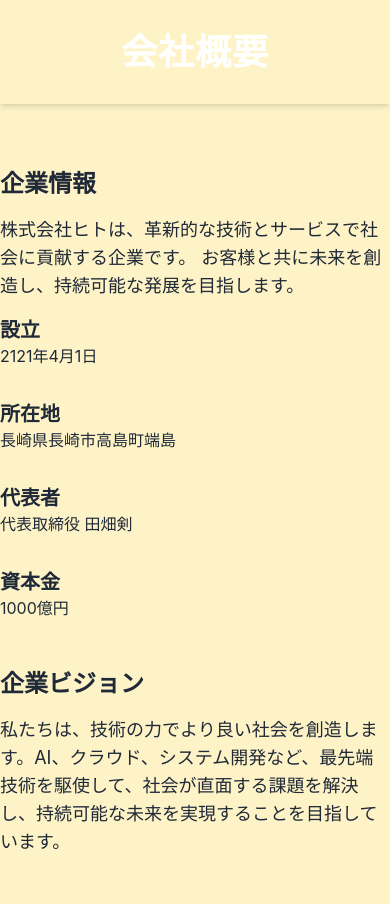
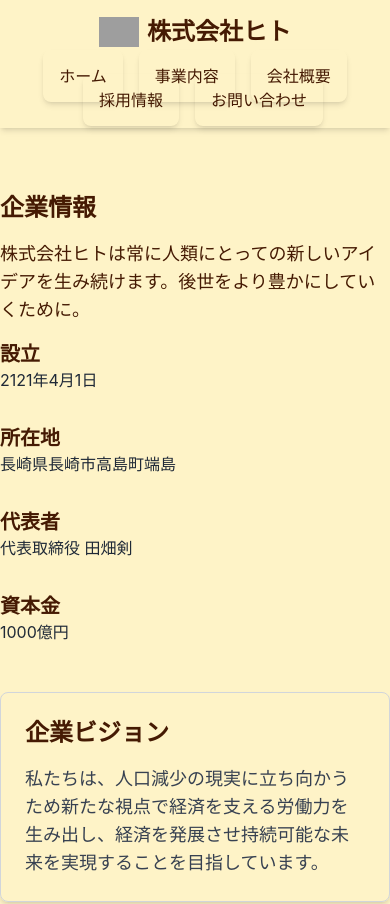
Before and after one commit to wedinc/fortune-island, a React (Create React App) app: page /company in a window 390 px wide. Shown: the top 904 px of the page. Built offline with nearby package versions, Linux system fonts and the light colour scheme; grey boxes are pictures that could not be loaded.

Commit message:
タスク6雛形とタスク5の編集

```diff
--- a/src/pages/Company.jsx
+++ b/src/pages/Company.jsx
@@ -3,68 +3,114 @@
 // import { Button } from "../components/Button";
 // import { Image } from "../components/Image";
 // import { useNavigate } from "react-router-dom";
+import { Button } from "../components/Button";
+import { Image } from "../components/Image";
+import xIcon from "../icons/x.png";
+import { useNavigate } from "react-router-dom";
 
 export default function Company() {
-  // const navigate = useNavigate();
   return (
     <div className="min-h-screen bg-amber-100 text-gray-800">
       {/* ヘッダーセクション */}
-      <header className=" text-white py-8 shadow-md">
-        <div className="container mx-auto text-center">
-          <h1 className="text-4xl font-extrabold tracking-wide">会社概要</h1>
+      <header className="bg-primary text-primary-foreground p-4 shadow-md">
+        <div className="container mx-auto flex flex-col sm:flex-row justify-between items-center">
+          <div className="flex items-center space-x-2 mb-4 sm:mb-0">
+            <Image
+              src="https://png.pngtree.com/png-vector/20240416/ourmid/pngtree-gorilla-hand-with-index-finger-pointing-isolated-on-white-background-png-image_12290189.png"
+              alt="企業ロゴ"
+              width={40}
+              height={40}
+            />
+            <h1 className="text-2xl text-amber-950 font-bold">株式会社ヒト</h1>
+          </div>
+          <nav>
+            <ul className="flex flex-wrap justify-center space-x-4">
+              <li>
+                <a
+                  href="/"
+                  className="bg-card text-card-foreground p-4 rounded-lg shadow-md hover:underline text-amber-950"
+                >
+                  ホーム
+                </a>
+              </li>
+              <li>
+                <a
+                  href="/product"
+                  className="bg-card text-card-foreground p-4 rounded-lg shadow-md hover:underline text-amber-950"
+                >
+                  事業内容
+                </a>
+              </li>
+              <li>
+                <a
+                  href="/company"
+                  className="bg-card text-card-foreground p-4 rounded-lg shadow-md hover:underline text-amber-950"
+                >
+                  会社概要
+                </a>
+              </li>
+              <li>
+                <a
+                  href="/recruitment"
+                  className="bg-card text-card-foreground p-4 rounded-lg shadow-md hover:underline text-amber-950"
+                >
+                  採用情報
+                </a>
+              </li>
+              <li>
+                <a
+                  href="/contact"
+                  className="bg-card text-card-foreground p-4 rounded-lg shadow-md hover:underline text-amber-950"
+                >
+                  お問い合わせ
+                </a>
+              </li>
+            </ul>
+          </nav>
         </div>
       </header>
+
       {/* メインコンテンツ */}
       <main className="py-16">
         <div className="container mx-auto">
           <section className="mb-12">
-            <h2 className="text-2xl font-bold mb-4">企業情報</h2>
-            <p className="text-lg mb-4">
-              株式会社ヒトは、革新的な技術とサービスで社会に貢献する企業です。
-              お客様と共に未来を創造し、持続可能な発展を目指します。
+            <h2 className="text-2xl text-amber-950 font-bold mb-4">企業情報</h2>
+            <p className="text-lg text-amber-950 mb-4">
+              株式会社ヒトは常に人類にとっての新しいアイデアを生み続けます。後世をより豊かにしていくために。
             </p>
             <div className="grid grid-cols-1 md:grid-cols-2 gap-8">
               <div>
-                <h3 className="text-xl font-semibold">設立</h3>
+                <h3 className="text-xl text-amber-950 font-semibold">設立</h3>
                 <p>2121年4月1日</p>
               </div>
               <div>
-                <h3 className="text-xl font-semibold">所在地</h3>
+                <h3 className="text-xl text-amber-950 font-semibold">所在地</h3>
                 <p>長崎県長崎市高島町端島</p>
               </div>
               <div>
-                <h3 className="text-xl font-semibold">代表者</h3>
+                <h3 className="text-xl text-amber-950 font-semibold">代表者</h3>
                 <p>代表取締役 田畑剣</p>
               </div>
               <div>
-                <h3 className="text-xl font-semibold">資本金</h3>
+                <h3 className="text-xl text-amber-950 font-semibold">資本金</h3>
                 <p>1000億円</p>
               </div>
             </div>
           </section>
 
-          <section className="mb-12">
-            <h2 className="text-2xl font-bold mb-4">企業ビジョン</h2>
-            <p className="text-lg">
-              私たちは、技術の力でより良い社会を創造します。AI、クラウド、システム開発など、最先端技術を駆使して、社会が直面する課題を解決し、持続可能な未来を実現することを目指しています。
+          <section className="mb-12 p-6 rounded-lg shadow-md border border-gray-300">
+            <h2 className="text-2xl font-bold mb-4 text-amber-950">
+              企業ビジョン
+            </h2>
+            <p className="text-lg text-gray-700">
+              私たちは、人口減少の現実に立ち向かうため新たな視点で経済を支える労働力を生み出し、経済を発展させ持続可能な未来を実現することを目指しています。
             </p>
           </section>
 
           <section className="mb-12">
-            <h2 className="text-2xl font-bold mb-4">沿革</h2>
-            <ul className="list-disc pl-6">
-              <li>2121年4月 - 株式会社ヒト設立</li>
-              <li>2210年6月 - 東京本社を軍艦島に移転</li>
-              <li>2211年10月 - 類人猿教育事業を開始</li>
-              <li>2222年1月 - 類人猿発売事業を拡大</li>
-            </ul>
-          </section>
-
-          {/* 企業イメージ画像 */}
-          <section className="mb-12">
             <h2 className="text-2xl font-bold mb-4">企業イメージ</h2>
             <img
-              src="https://example.com/company-image.jpg"
+              src="https://img.freepik.com/free-photo/funny-old-woman-with-monkey_23-2151058755.jpg"
               alt="企業イメージ"
               width={800}
               height={600}
--- a/src/pages/Contact.jsx
+++ b/src/pages/Contact.jsx
@@ -1,11 +1,70 @@
 // こちらは、/contact 会社へのお問い合わせページです。
 
-// import { Button } from "../components/Button";
-// import { Image } from "../components/Image";
-// import { useNavigate } from "react-router-dom";
+import { useNavigate } from "react-router-dom";
+import { useState } from "react";
 
 export default function Contact() {
-  // const navigate = useNavigate();
+  const navigate = useNavigate();
+  const [formData, setFormData] = useState({
+    name: "",
+    email: "",
+    message: "",
+  });
 
-  return <div></div>;
+  const handleChange = (e) => {
+    setFormData({
+      ...formData,
+      [e.target.name]: e.target.value,
+    });
+  };
+
+  const handleSubmit = (e) => {
+    e.preventDefault();
+    // フォーム送信ロジックをここに追加
+    console.log("Form data submitted: ", formData);
+  };
+
+  return (
+    <div className="contact-container">
+      <h1>お問い合わせ</h1>
+      <form onSubmit={handleSubmit}>
+        <div className="form-group">
+          <label htmlFor="name">お名前:</label>
+          <input
+            type="text"
+            id="name"
+            name="name"
+            value={formData.name}
+            onChange={handleChange}
+            required
+          />
+        </div>
+        <div className="form-group">
+          <label htmlFor="email">メールアドレス:</label>
+          <input
+            type="email"
+            id="email"
+            name="email"
+            value={formData.email}
+            onChange={handleChange}
+            required
+          />
+        </div>
+        <div className="form-group">
+          <label htmlFor="message">メッセージ:</label>
+          <textarea
+            id="message"
+            name="message"
+            rows="5"
+            value={formData.message}
+            onChange={handleChange}
+            required
+          />
+        </div>
+        <div className="form-group">
+          <button type="submit">送信</button>
+        </div>
+      </form>
+    </div>
+  );
 }
--- a/src/pages/News1.jsx
+++ b/src/pages/News1.jsx
@@ -78,7 +78,7 @@ export default function News1() {
             objectFit="cover"
             className="brightness-40"
           />
-          <div className="absolute inset-0 flex items-center justify-center relative h-[400px]">
+          <div className="absolute inset-0 flex items-center justify-center relative h-[100px]">
             <div className="text-left text-white">
               <h2 className="text-bold text-center text-4xl relative h-[75px]">
                 猿人類の文明：自然と共生した知的社会の痕跡
@@ -140,7 +140,7 @@ export default function News1() {
             </ul>
           </div>
         </div>
-        <div className="container mx-auto mt-8 text-center">
+        <div className="container mx-auto mt-8 text-center text-white">
           <p>&copy; 2024 株式会社ヒト. All rights reserved.</p>
         </div>
       </footer>
--- a/src/pages/News2.jsx
+++ b/src/pages/News2.jsx
@@ -141,7 +141,7 @@ export default function News1() {
             </ul>
           </div>
         </div>
-        <div className="container mx-auto mt-8 text-center">
+        <div className="container mx-auto mt-8 text-center text-white">
           <p>&copy; 2024 株式会社ヒト. All rights reserved.</p>
         </div>
       </footer>
--- a/src/pages/News3.jsx
+++ b/src/pages/News3.jsx
@@ -139,7 +139,7 @@ export default function News1() {
             </ul>
           </div>
         </div>
-        <div className="container mx-auto mt-8 text-center">
+        <div className="container mx-auto mt-8 text-center text-white">
           <p>&copy; 2024 株式会社ヒト. All rights reserved.</p>
         </div>
       </footer>
--- a/src/pages/Product.jsx
+++ b/src/pages/Product.jsx
@@ -1,11 +1,140 @@
-// こちらは、/product　プロダクト紹介ページです
+import { Image } from "../components/Image";
 
-// import { Button } from "../components/Button";
-// import { Image } from "../components/Image";
-// import { useNavigate } from "react-router-dom";
+export default function Business() {
+  const businesses = [
+    {
+      title: "持続可能な農業",
+      description:
+        "自然との共生を重視した農業事業。地域の資源を活かし、長期的な食料生産を支えます。",
+      image:
+        "https://c.pxhere.com/photos/02/0a/woman_mursi_ethiopia_africa-687599.jpg!d", // 画像URLを置き換えてください
+    },
+    {
+      title: "再生エネルギーの活用",
+      description:
+        "風力や太陽光を利用したクリーンエネルギーの普及を目指し、持続可能な社会の実現を推進します。",
+      image:
+        "https://external-content.duckduckgo.com/iu/?u=http%3A%2F%2Fimage.interior-book.jp%2Farticle%2Foriginal%2F45880.jpg&f=1&nofb=1&ipt=4be8b6c183b9f0bd4194af94d9e93677ab74e069dd1867330eef0307c39a4f1d&ipo=images", // 画像URLを置き換えてください
+    },
+    {
+      title: "教育・コミュニティ支援",
+      description:
+        "地域社会の発展を目指し、教育プログラムやコミュニティ活動を支援しています。",
+      image:
+        "https://external-content.duckduckgo.com/iu/?u=https%3A%2F%2F3.bp.blogspot.com%2F-rpKZaIAa5V0%2FVwJEEpJB4JI%2FAAAAAAAAMPg%2FSCTezOEBdm4DDMVnuRLbf9j8FtkSX9QMw%2Fw1200-h630-p-k-no-nu%2F20160405papuanewguinea1.jpg&f=1&nofb=1&ipt=e9f2fa26b9088174878c393cf2f52905c84df3fefa2ed2b480a6b3219d6e0c23&ipo=images", // 画像URLを置き換えてください
+    },
+  ];
 
-export default function Product() {
-  // const navigate = useNavigate();
+  return (
+    <div
+      className="min-h-screen bg-background text-foreground"
+      style={{ backgroundColor: "black" }}
+    >
+      <header className="bg-primary text-primary-foreground p-4">
+        <div className="container mx-auto flex flex-col sm:flex-row justify-between items-center">
+          <div className="flex items-center space-x-2 mb-4 sm:mb-0">
+            <Image
+              src="https://wed.company/img/wed.svg"
+              alt="企業ロゴ"
+              width={40}
+              height={40}
+            />
+            <h1 className="text-2xl font-bold text-white">株式会社ヒト</h1>
+          </div>
+          <nav>
+            <ul className="flex flex-wrap justify-center sm:justify-end space-x-4">
+              <li>
+                <a href="/" className="hover:underline font-bold text-white">
+                  ホーム
+                </a>
+              </li>
+              <li>
+                <a
+                  href="/product"
+                  className="hover:underline font-bold text-white"
+                >
+                  事業内容
+                </a>
+              </li>
+              <li>
+                <a
+                  href="/company"
+                  className="hover:underline font-bold text-white"
+                >
+                  会社概要
+                </a>
+              </li>
+              <li>
+                <a
+                  href="/recruitment"
+                  className="hover:underline font-bold text-white"
+                >
+                  採用情報
+                </a>
+              </li>
+              <li>
+                <a
+                  href="/contact"
+                  className="hover:underline font-bold text-white"
+                >
+                  お問い合わせ
+                </a>
+              </li>
+            </ul>
+          </nav>
+        </div>
+      </header>
 
-  return <div></div>;
+      <main className="container mx-auto py-8">
+        <h2 className="text-3xl font-semibold text-white mb-6">事業内容</h2>
+        <div className="grid grid-cols-1 md:grid-cols-3 gap-8">
+          {businesses.map((business, index) => (
+            <div key={index} className="bg-white p-4 rounded shadow-md">
+              <Image
+                src={business.image}
+                alt={business.title}
+                width={300}
+                height={200}
+              />
+              <h3 className="text-xl font-bold mt-4">{business.title}</h3>
+              <p className="mt-2">{business.description}</p>
+            </div>
+          ))}
+        </div>
+      </main>
+
+      <footer className="bg-primary text-primary-foreground py-8">
+        <div className="container mx-auto grid grid-cols-1 md:grid-cols-3 gap-8 text-white">
+          <div>
+            <h3 className="text-lg font-semibold mb-4">株式会社ヒト</h3>
+            <p>〒151-0051</p>
+            <p>東京都渋谷区千駄ヶ谷 4-14-4 Sビル千駄ヶ谷 2F</p>
+          </div>
+          <div>
+            <h3 className="text-lg font-semibold mb-4">リンク</h3>
+            <ul className="space-y-2">
+              <li>
+                <a href="/" className="hover:underline">
+                  プライバシーポリシー
+                </a>
+              </li>
+              <li>
+                <a href="/" className="hover:underline">
+                  利用規約
+                </a>
+              </li>
+              <li>
+                <a href="/" className="hover:underline">
+                  サイトマップ
+                </a>
+              </li>
+            </ul>
+          </div>
+        </div>
+        <div className="container mx-auto mt-8 text-center text-white">
+          <p>&copy; 2024 株式会社ヒト. All rights reserved.</p>
+        </div>
+      </footer>
+    </div>
+  );
 }
```
Also changed, not shown: src/pages/News.jsx (+3 -12 lines).
